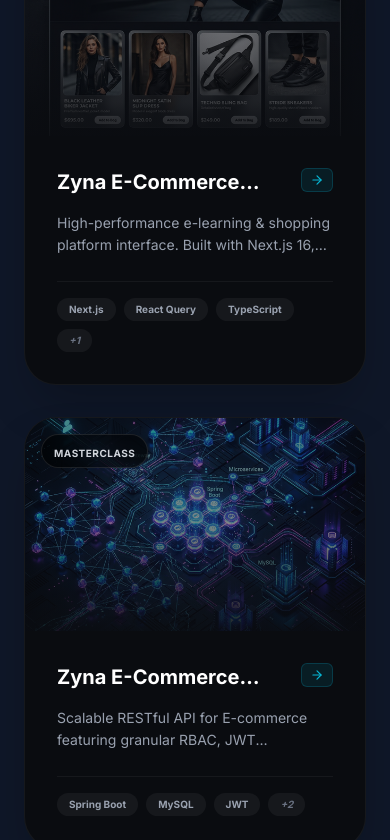
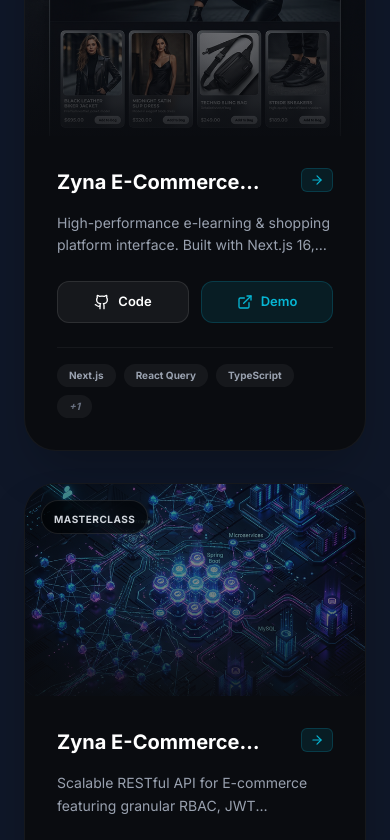
Before and after one commit to AiNga04/Portfolio, a Next.js app: page / in a window 390 px wide. Shown: the part 9000-9840 px from the top of the page. Built offline with nearby package versions, Linux system fonts and the light colour scheme.

Commit message:
feat: Add mobile/tablet specific quick action buttons for projects and restrict existing quick actions to desktop.

```diff
--- a/src/components/Projects.tsx
+++ b/src/components/Projects.tsx
@@ -59,8 +59,8 @@ export default function Projects() {
                 {/* Hover Overlay */}
                 <div className="absolute inset-0 bg-accent-cyan/10 opacity-0 group-hover:opacity-100 transition-opacity duration-500 z-30" />
 
-                {/* Quick Actions Overlay */}
-                <div className="absolute inset-0 flex items-center justify-center gap-4 translate-y-full group-hover:translate-y-0 transition-transform duration-500 ease-out z-30 px-6">
+                {/* Quick Actions Overlay (Desktop only) */}
+                <div className="absolute inset-0 hidden lg:flex items-center justify-center gap-4 translate-y-full group-hover:translate-y-0 transition-transform duration-500 ease-out z-30 px-6">
                   <div className="flex gap-4 p-2 bg-black/40 backdrop-blur-xl rounded-2xl border border-white/10">
                     <a
                       href={project.githubUrl}
@@ -102,6 +102,26 @@ export default function Projects() {
                   {project.description}
                 </p>
 
+                {/* Mobile/Tablet Quick Actions */}
+                <div className="flex lg:hidden gap-3 mb-6">
+                  <a
+                    href={project.githubUrl}
+                    target="_blank"
+                    rel="noopener noreferrer"
+                    className="flex-1 flex items-center justify-center gap-2 py-2.5 bg-white/5 active:bg-white/10 rounded-xl border border-white/10 text-white text-[13px] font-semibold transition-colors"
+                  >
+                    <Github size={16} /> Code
+                  </a>
+                  <a
+                    href={project.liveUrl}
+                    target="_blank"
+                    rel="noopener noreferrer"
+                    className="flex-1 flex items-center justify-center gap-2 py-2.5 bg-accent-cyan/10 active:bg-accent-cyan/20 rounded-xl border border-accent-cyan/20 text-accent-cyan text-[13px] font-semibold transition-colors"
+                  >
+                    <ExternalLink size={16} /> Demo
+                  </a>
+                </div>
+
                 <div className="flex flex-wrap gap-2 pt-4 border-t border-white/5">
                   {project.tech.slice(0, 3).map((t) => (
                     <span
```
